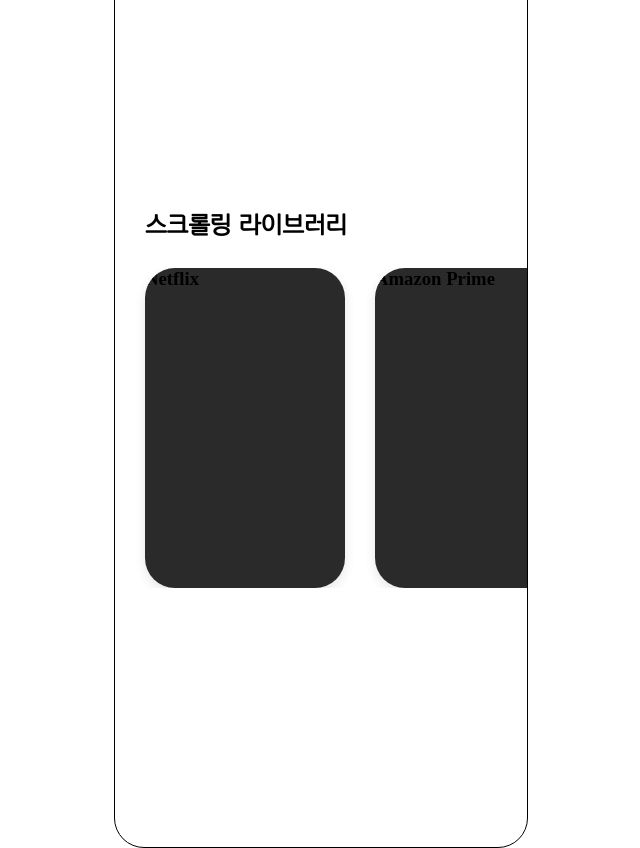
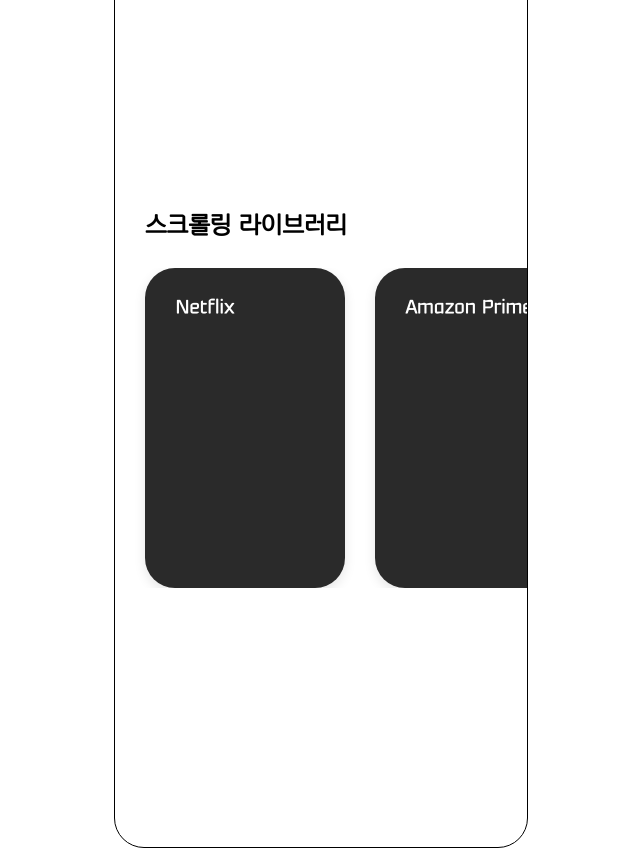
Before and after one commit to nyeok98/FeartureCard, a React (Vite) app: page / in a window 1280 px wide. Shown: the whole page, without its empty margins (319-959 px from the left). Built offline with nearby package versions, Linux system fonts and the light colour scheme.

Commit message:
[Add] observer for Card components

```diff
--- a/src/components/Card.tsx
+++ b/src/components/Card.tsx
@@ -1,14 +1,59 @@
 import { Content } from "@/types/content";
 import { cardStyles } from "@/styles/Card.styles";
+import { useEffect, useRef, useState } from "react";
+import { useInView } from "react-intersection-observer";
+import Lottie from "lottie-react";
 
-type CardProps = {
+type Props = {
   content: Content;
+  parentRef: React.RefObject<HTMLDivElement>;
 };
 
-export const Card = ({ content }: CardProps) => {
+const Card: React.FC<Props> = ({ parentRef, content }) => {
+  const { title, imgJSON } = content;
+  const lottieRef = useRef<any>(null);
+  const [animationProgress, setAnimationProgress] = useState(0);
+
+  const { ref, entry } = useInView({
+    threshold: Array.from({ length: 101 }, (_, i) => i / 100),
+    root: parentRef.current,
+    rootMargin: "0px",
+    triggerOnce: false,
+  });
+
+  useEffect(() => {
+    if (entry) {
+      const intersectionRatio = entry.intersectionRatio;
+      const progress = 1 - intersectionRatio;
+      setAnimationProgress(Math.min(Math.max(progress, 0), 1)); // 0과 1 사이로 제한
+    }
+  }, [entry]);
+
+  useEffect(() => {
+    if (lottieRef.current) {
+      lottieRef.current.goToAndStop(animationProgress * 100, true);
+    }
+  }, [animationProgress]);
+
   return (
-    <div css={cardStyles.self}>
-      <h3>{content.title}</h3>
+    <div ref={ref} css={cardStyles.self}>
+      <Lottie
+        lottieRef={lottieRef}
+        animationData={imgJSON}
+        loop={false}
+        autoplay={false}
+        style={{
+          position: "absolute",
+          top: 0,
+          left: 0,
+          width: "100%",
+          height: "100%",
+          objectFit: "cover",
+        }}
+      />
+      <h2 css={cardStyles.title}>{title}</h2>
     </div>
   );
 };
+
+export default Card;
--- a/src/components/CardSlider.tsx
+++ b/src/components/CardSlider.tsx
@@ -1,14 +1,16 @@
-import { Card } from "./Card";
+import Card from "./Card";
 import { contentList } from "@/utils/examples";
 import { root, title, lastCard } from "@/styles/CardSlider.styles";
+import { useRef } from "react";
 
 export const CardSlider = () => {
+  const ref = useRef(null);
   return (
     <>
       <h1 css={title}>스크롤링 라이브러리</h1>
-      <div css={root}>
+      <div ref={ref} css={root}>
         {contentList.map((content, index) => (
-          <Card key={`card-${index}`} content={content} />
+          <Card key={`card-${index}`} parentRef={ref} content={content} />
         ))}
         <div css={lastCard}>Next</div>
       </div>
```
